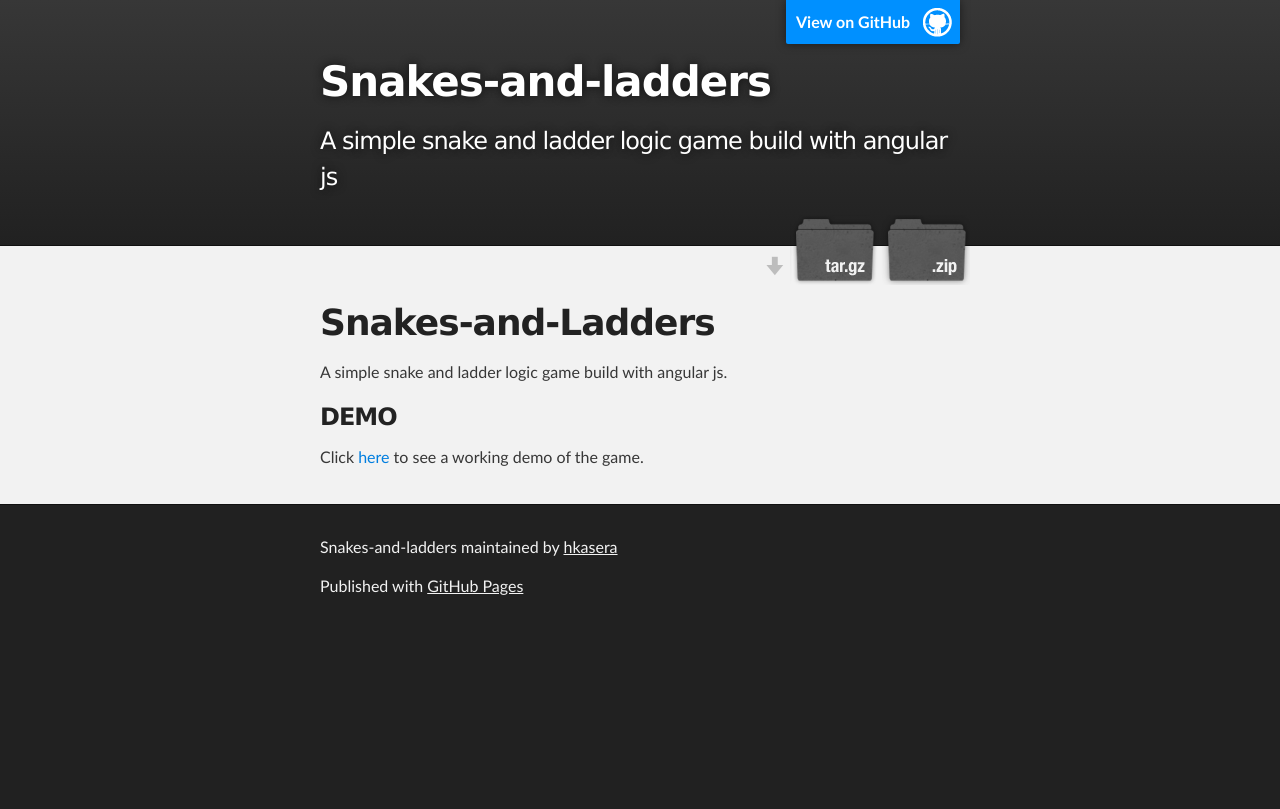
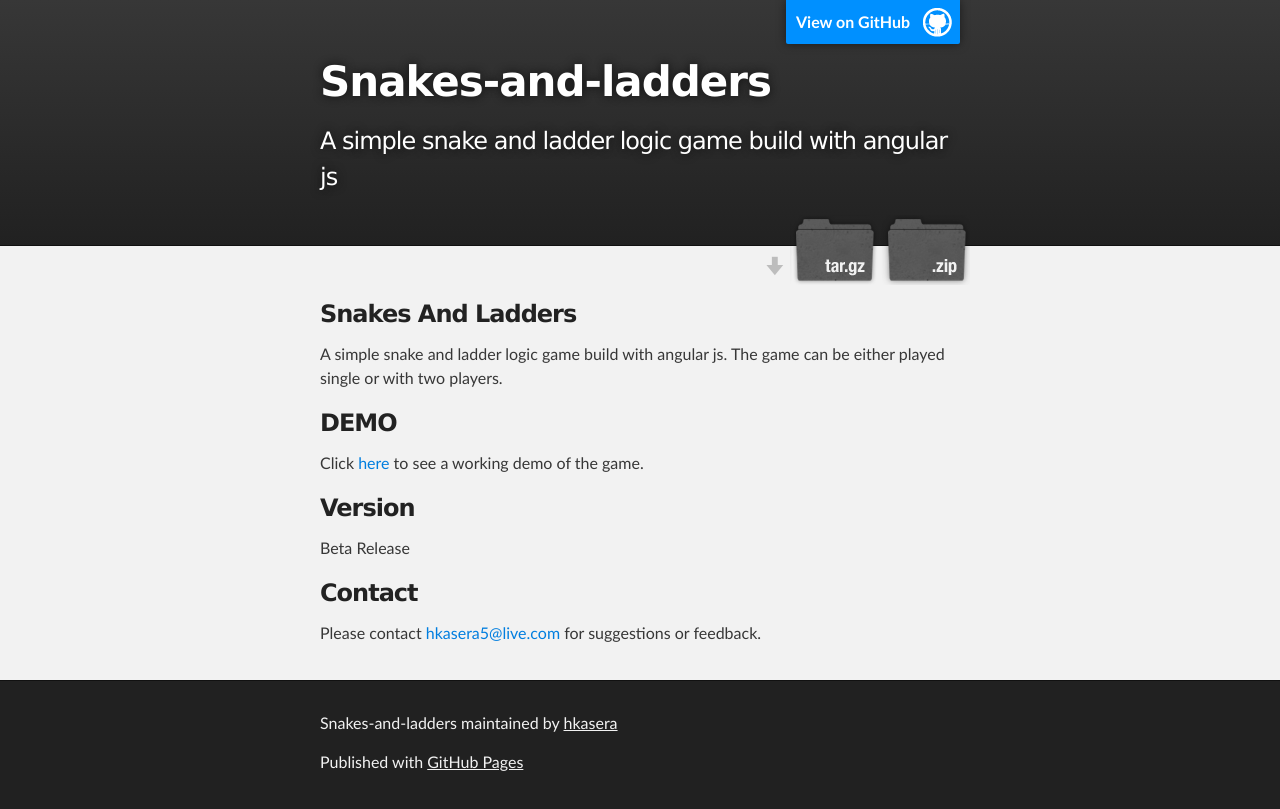
Before and after one commit to hkasera/snakes-and-ladders, a plain HTML site: page index.html in a window 1280 px wide. Drawn offline with Linux system fonts and the light colour scheme.

```diff
--- a/index.html
+++ b/index.html
@@ -31,15 +31,25 @@
     <!-- MAIN CONTENT -->
     <div id="main_content_wrap" class="outer">
       <section id="main_content" class="inner">
-        <h1>
-<a name="snakes-and-ladders" class="anchor" href="#snakes-and-ladders"><span class="octicon octicon-link"></span></a>Snakes-and-Ladders</h1>
+        <h3>
+<a name="snakes-and-ladders" class="anchor" href="#snakes-and-ladders"><span class="octicon octicon-link"></span></a>Snakes And Ladders</h3>
 
-<p>A simple snake and ladder logic game build with angular js.</p>
+<p>A simple snake and ladder logic game build with angular js. The game can be either played single or with two players.</p>
 
 <h3>
 <a name="demo" class="anchor" href="#demo"><span class="octicon octicon-link"></span></a>DEMO</h3>
 
 <p>Click <a href="http://harshitakasera.com/projects/snl/game">here</a> to see a working demo of the game.</p>
+
+<h3>
+<a name="version" class="anchor" href="#version"><span class="octicon octicon-link"></span></a>Version</h3>
+
+<p>Beta Release</p>
+
+<h3>
+<a name="contact" class="anchor" href="#contact"><span class="octicon octicon-link"></span></a>Contact</h3>
+
+<p>Please contact <a href="mailto:hkasera5@live.com">hkasera5@live.com</a> for suggestions or feedback.</p>
       </section>
     </div>
 
--- a/params.json
+++ b/params.json
@@ -1 +1 @@
-{"name":"Snakes-and-ladders","tagline":"A simple snake and ladder logic game build with angular js","body":"Snakes-and-Ladders\r\n==================\r\n\r\nA simple snake and ladder logic game build with angular js.\r\n\r\n\r\n### DEMO\r\n\r\nClick [here](http://harshitakasera.com/projects/snl/game) to see a working demo of the game.\r\n","google":"","note":"Don't delete this file! It's used internally to help with page regeneration."}
+{"name":"Snakes-and-ladders","tagline":"A simple snake and ladder logic game build with angular js","body":"### Snakes And Ladders\r\n\r\nA simple snake and ladder logic game build with angular js. The game can be either played single or with two players.\r\n\r\n\r\n### DEMO\r\n\r\nClick [here](http://harshitakasera.com/projects/snl/game) to see a working demo of the game.\r\n\r\n\r\n### Version\r\n\r\nBeta Release\r\n\r\n\r\n### Contact\r\n\r\nPlease contact hkasera5@live.com for suggestions or feedback.\r\n","google":"","note":"Don't delete this file! It's used internally to help with page regeneration."}
```
